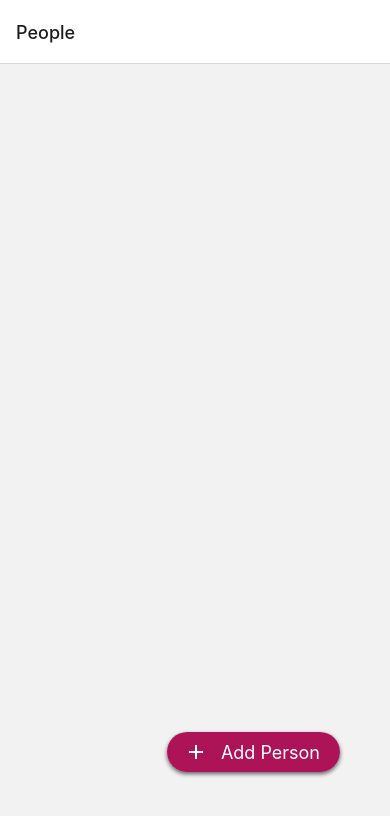
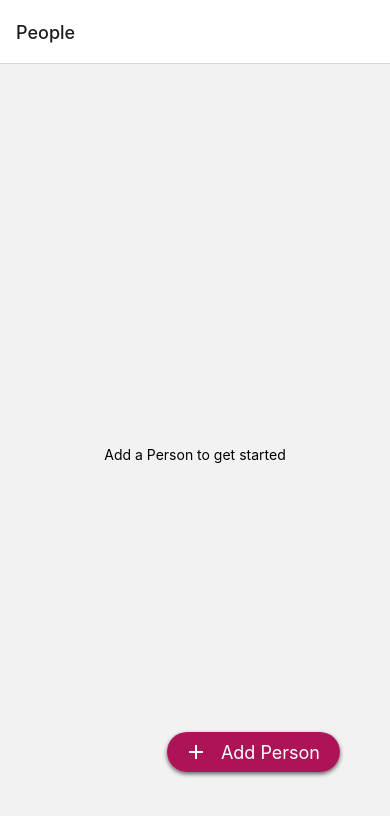
Before and after one commit to thom1662/rn-gift-ideas-app, a React Native app: screen /People in a window 390 px wide. Shown: the top 816 px of the page. Built offline with nearby package versions, Linux system fonts and the light colour scheme.

Commit message:
add emtpy list state, fix delete method

```diff
--- a/AppNavigator.js
+++ b/AppNavigator.js
@@ -13,9 +13,9 @@ export default function AppNavigator() {
     <NavigationContainer>
       <Stack.Navigator>
         <Stack.Screen name='People' component={PeopleScreen} />
-        <Stack.Screen name='Add Person' component={AddPersonScreen} />
+        <Stack.Screen name='AddPerson' component={AddPersonScreen} />
         <Stack.Screen name='Ideas' component={IdeaScreen} />
-        <Stack.Screen name='Add Idea' component={AddIdeaScreen} />
+        <Stack.Screen name='AddIdea' component={AddIdeaScreen} />
       </Stack.Navigator>
     </NavigationContainer>
   );
--- a/PeopleContext.js
+++ b/PeopleContext.js
@@ -35,9 +35,10 @@ export const PeopleProvider = ({ children }) => {
   };
 
   const deletePerson = async (id) => {
-    console.log(`delete this id: ${id}`);
+    //console.log(`delete this id: ${id}`);
     const updatedPeople = people.filter((person) => person.id !== id);
     setPeople(updatedPeople);
+    await AsyncStorage.setItem(STORAGE_KEY, JSON.stringify(updatedPeople));
   };
 
 
--- a/screens/AddPersonScreen.js
+++ b/screens/AddPersonScreen.js
@@ -1,5 +1,5 @@
 import React, { useContext, useState } from 'react';
-import { View, TextInput, Button, StyleSheet } from 'react-native';
+import { View, Button, StyleSheet, KeyboardAvoidingView } from 'react-native';
 import PeopleContext from '../PeopleContext';
 import DatePicker from 'react-native-modern-datepicker';
 import { Input } from '@rneui/themed';
--- a/screens/PeopleScreen.js
+++ b/screens/PeopleScreen.js
@@ -11,7 +11,6 @@ export default function PeopleScreen() {
   const navigation = useNavigation();
 
   const { people, deletePerson } = useContext(PeopleContext);
-
 
   const renderItem = ({ item }) => (
     <ListItem.Swipeable
@@ -33,11 +32,14 @@ const renderItem = ({ item }) => (
     </ListItem.Swipeable>
   );
 
-
   return (
     <GestureHandlerRootView>
       <SafeAreaView style={styles.container}>
-
+        {people.length === 0 ? (
+          <View style={styles.empty}>
+            <Text style={styles.emptyMsg}>Add a Person to get started</Text>
+          </View>
+        ) : (
           <FlatList
             style={styles.list}
             data={people}
@@ -45,6 +47,7 @@ const renderItem = ({ item }) => (
             renderItem={renderItem}
             ItemSeparatorComponent={() => <View style={{ height: 10 }} />}
           />
+        )}
 
         <FAB
           size='small'
@@ -66,6 +69,11 @@ const styles = StyleSheet.create({
   container: {
     flex: 1,
   },
+  empty: {
+    flex: 1,
+    justifyContent: 'center',
+    alignItems: 'center',
+  },
   list: {
     marginVertical: 10,
   },
@@ -78,7 +86,7 @@ const styles = StyleSheet.create({
   },
   deleteText: {
     color: 'white',
-    fontWeight: "bold",
+    fontWeight: 'bold',
   },
   fab: {
     position: 'absolute',
```
Lines whose indentation alone changed are shown as unchanged.
